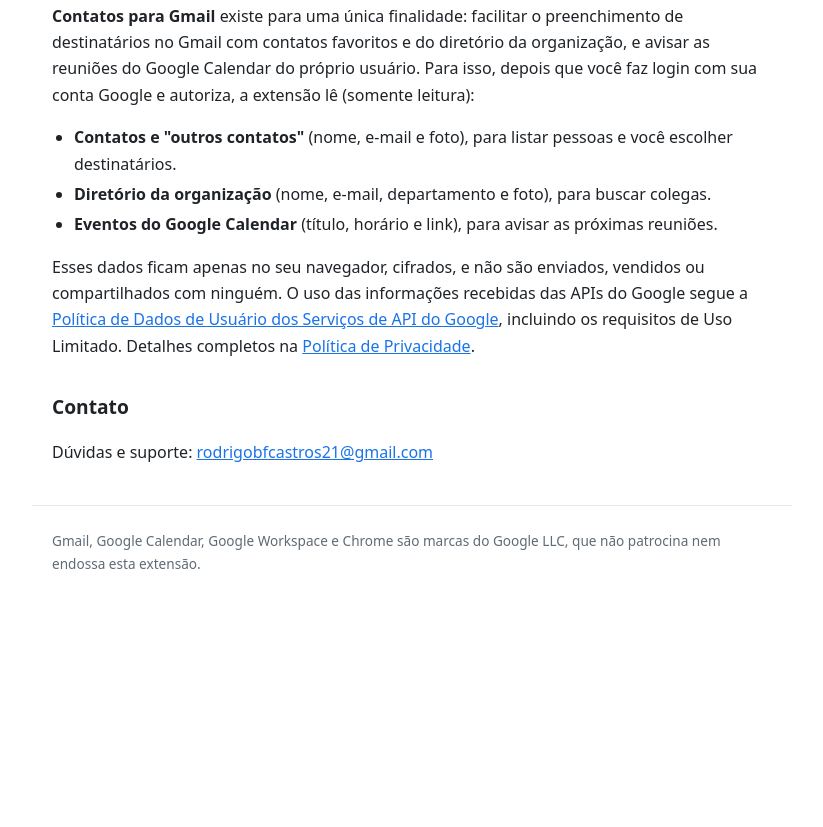
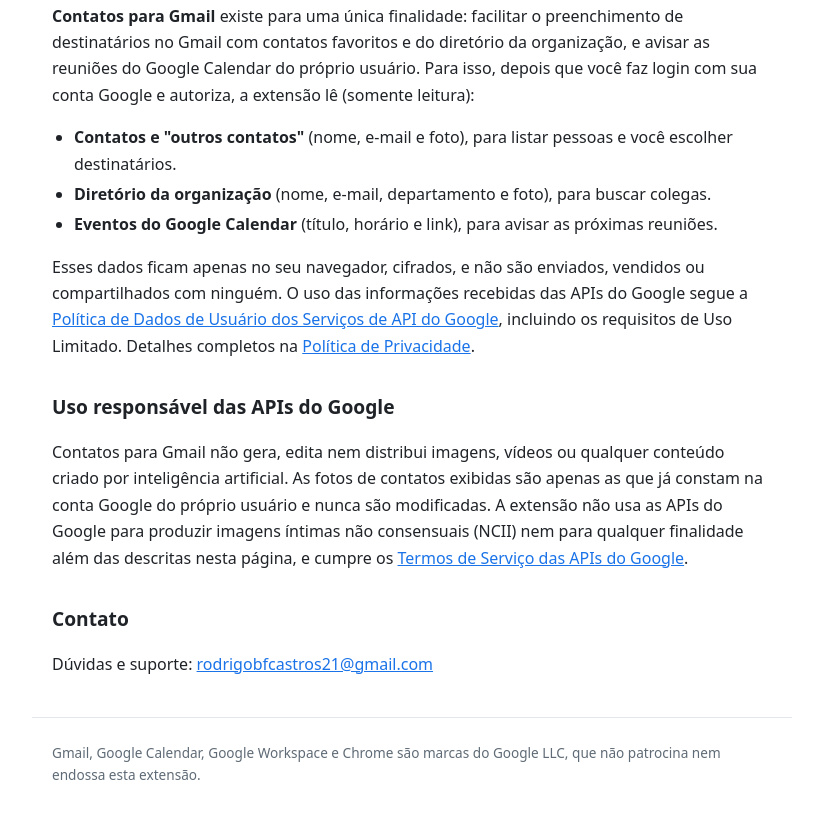
Before and after one commit to rodrigobfcastro/rodrigobfcastro.github.io, a plain HTML site: page index.html in a window 1280 px wide. Shown: the part 1339-2166 px from the top of the page, without its empty margins (228-1051 px from the left). Before the commit the page ends 1954 px from the top, so only its background shows below. Drawn offline with Linux system fonts and the light colour scheme.

Commit message:
Add files via upload

```diff
--- a/index.html
+++ b/index.html
@@ -64,6 +64,9 @@
   </ul>
   <p>Esses dados ficam apenas no seu navegador, cifrados, e não são enviados, vendidos ou compartilhados com ninguém. O uso das informações recebidas das APIs do Google segue a <a href="https://developers.google.com/terms/api-services-user-data-policy">Política de Dados de Usuário dos Serviços de API do Google</a>, incluindo os requisitos de Uso Limitado. Detalhes completos na <a href="privacidade.html">Política de Privacidade</a>.</p>
 
+  <h2>Uso responsável das APIs do Google</h2>
+  <p>Contatos para Gmail não gera, edita nem distribui imagens, vídeos ou qualquer conteúdo criado por inteligência artificial. As fotos de contatos exibidas são apenas as que já constam na conta Google do próprio usuário e nunca são modificadas. A extensão não usa as APIs do Google para produzir imagens íntimas não consensuais (NCII) nem para qualquer finalidade além das descritas nesta página, e cumpre os <a href="https://developers.google.com/terms">Termos de Serviço das APIs do Google</a>.</p>
+
   <h2>Contato</h2>
   <p>Dúvidas e suporte: <a href="mailto:rodrigobfcastros21@gmail.com">rodrigobfcastros21@gmail.com</a></p>
 </main>
```
Also changed, not shown: privacidade.html (+3 -0 lines).
